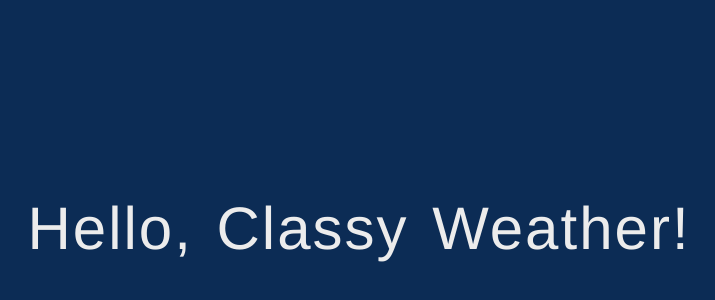
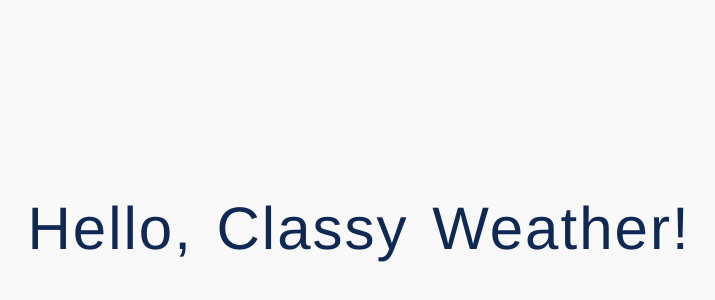
Before and after one commit to G3RGES/classy-weather, a React (Create React App) app: page / in a window 1280 px wide. Shown: the part 172-472 px from the top of the page, without its empty margins (281-996 px from the left). Built offline with nearby package versions, Linux system fonts and the light colour scheme.

Commit message:
Update index.css

```diff
--- a/src/index.css
+++ b/src/index.css
@@ -13,8 +13,8 @@ body {
   font-family: "Arimo", cursive;
   font-size: 2rem;
   height: 100vh;
-  color: #ececec;
-  background-color: #0c2c55;
+  color: #0f2854;
+  background-color: #f3f4f47a;
   display: flex;
   align-items: center;
   justify-content: center;
@@ -27,8 +27,8 @@ body {
   width: 112rem;
   gap: 4rem;
   padding: 6rem 0;
-  border: 2px solid #222;
-  outline: 2px solid #222;
+  border: 2px solid #0f2854;
+  outline: 2px solid #0f2854;
   outline-offset: 1.2rem;
 }
 
@@ -48,7 +48,7 @@ input {
   font-family: inherit;
   color: inherit;
   font-size: 2rem;
-  background-color: #faf3e1;
+  background-color: #f5f2f2;
   padding: 1.6rem 3.2rem;
   border: none;
   width: 32rem;
```
